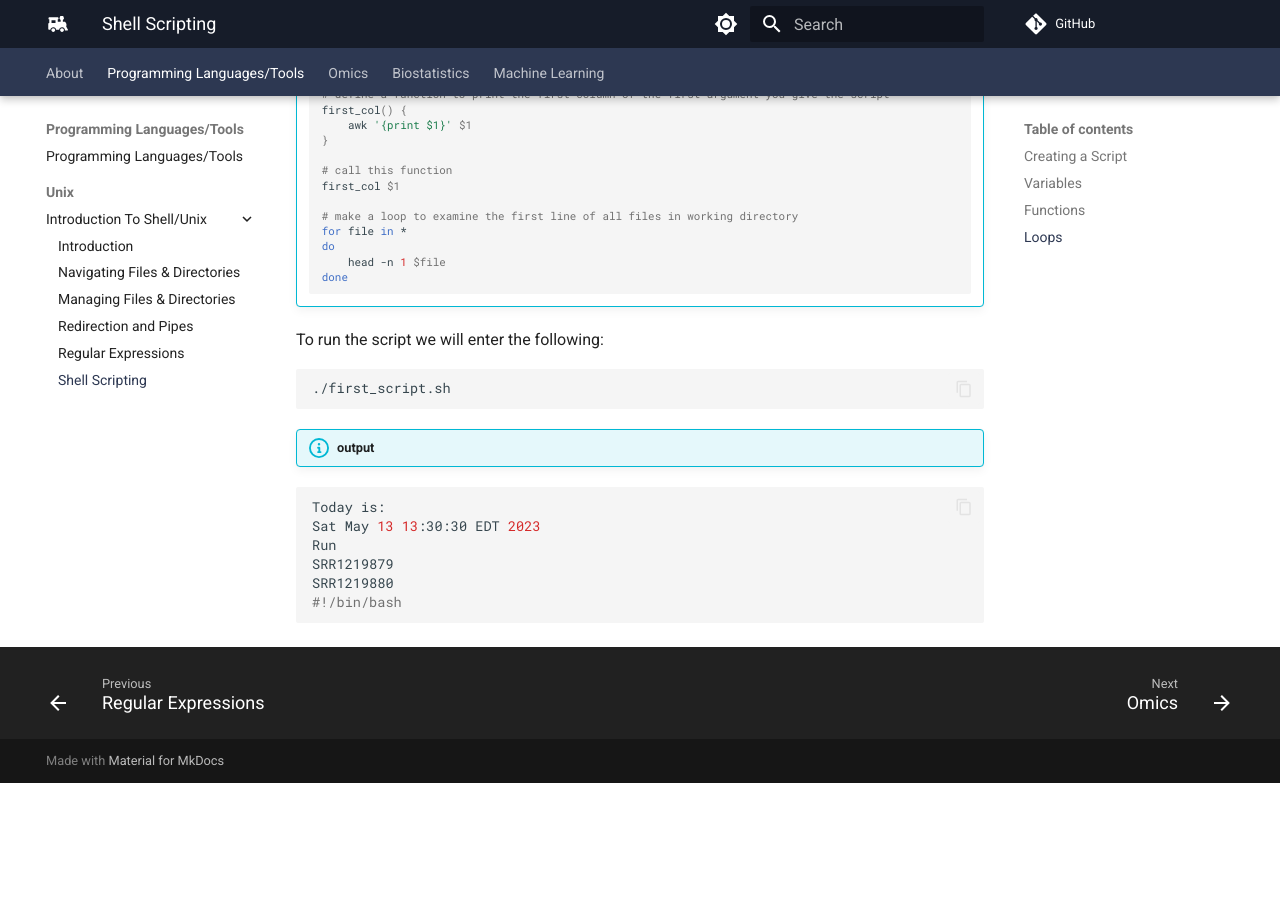
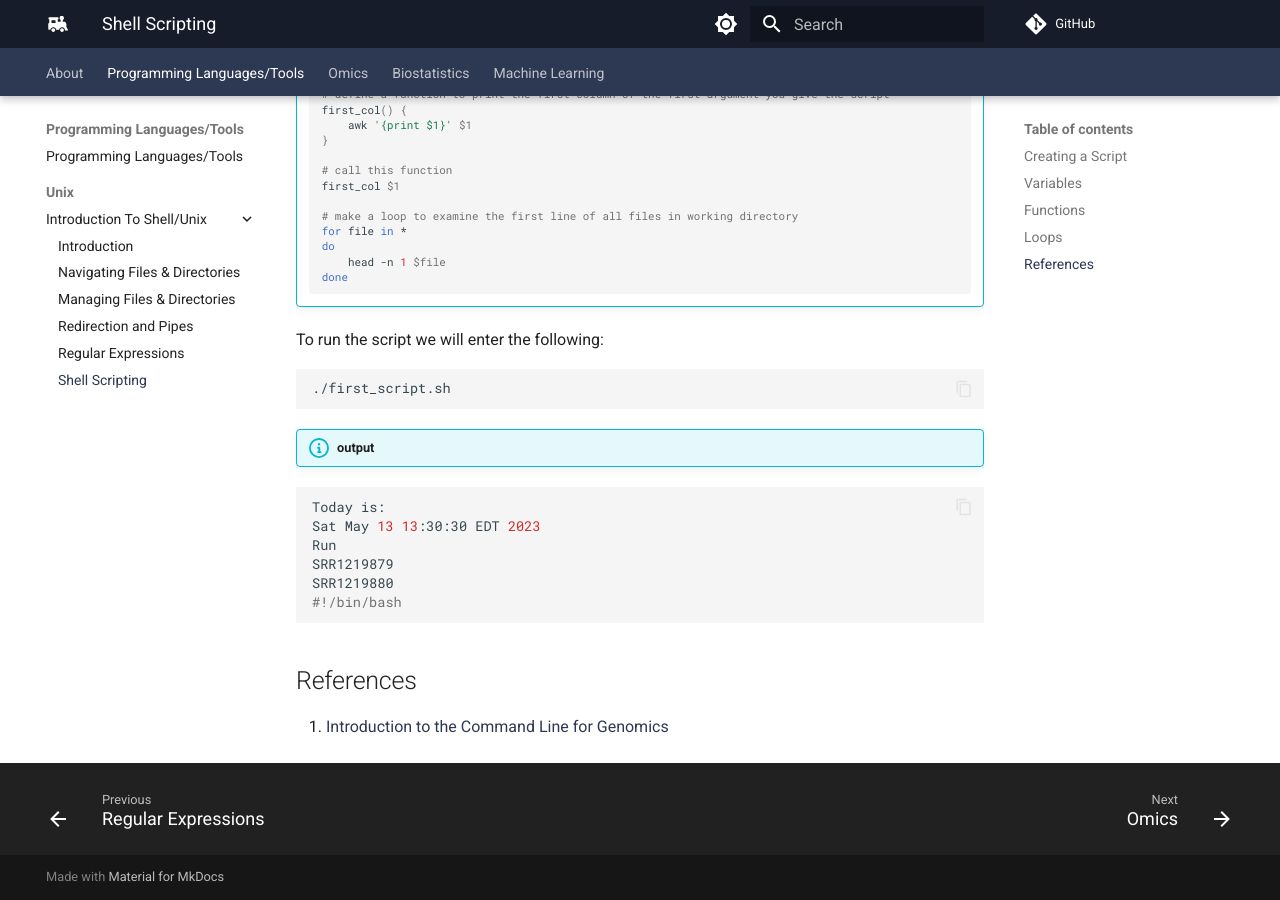
Before and after one commit to comp-tox-jhu/CompToxLab, an MkDocs documentation site: the page built from docs/programming_languages_tools/unix/06_shell_scripts.md, in a window 1280 px wide and 900 px high, scrolled down 3025 px. Built offline with MkDocs 1.6.1 and Material for MkDocs 9.7.7, drawn with Linux system fonts in a browser that asks for light colours; comment, search, counter and statistics services are not loaded; before the commit the page ends 3808 px from its top, so only the background shows below that.

Commit message:
Update 06_shell_scripts.md

````diff
--- a/docs/programming_languages_tools/unix/06_shell_scripts.md
+++ b/docs/programming_languages_tools/unix/06_shell_scripts.md
@@ -175,3 +175,8 @@ To run the script we will enter the following:
    SRR1219880
    #!/bin/bash
    ```
+
+
+## References
+
+1. [Introduction to the Command Line for Genomics](https://datacarpentry.org/shell-genomics/05-writing-scripts.html)
````
